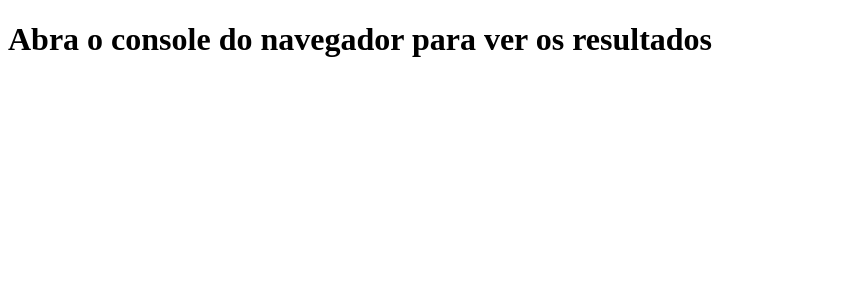
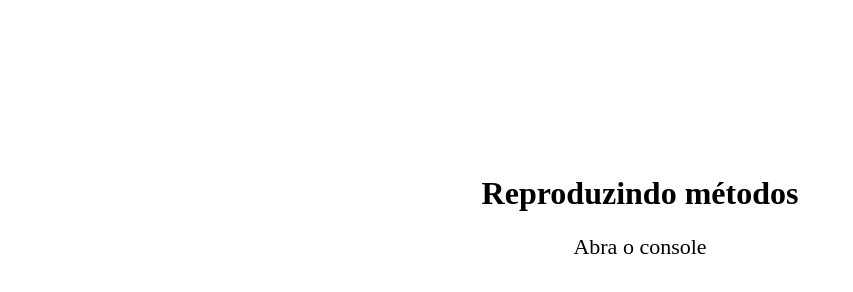
Before and after one commit to fabin141/m2-javascript-reproduzindo-metodos-generate, a plain HTML site: page index.html in a window 1280 px wide. Shown: the whole page, without its empty margins (0-853 px from the left). Drawn offline with Linux system fonts and the light colour scheme.

Commit message:
Feat: Create Css

```diff
--- a/index.html
+++ b/index.html
@@ -4,10 +4,12 @@
     <meta charset="UTF-8">
     <meta http-equiv="X-UA-Compatible" content="IE=edge">
     <meta name="viewport" content="width=device-width, initial-scale=1.0">
+    <link rel="stylesheet" href="style.css">
     <title>Reproduzindo métodos</title>
 </head>
 <body>
-    <h1>Abra o console do navegador para ver os resultados</h1>
+    <h1>Reproduzindo métodos</h1>
+    <p>Abra o console</p>
     <script src="./src/scripts/metodos.js"></script>
 </body>
 </html>
--- /dev/null
+++ b/style.css
@@ -0,0 +1,9 @@
+body{
+    text-align: center;
+    margin-top: 175px;
+}
+
+p{
+    font-size: 22px;
+    font-weight: 400;
+}
```
